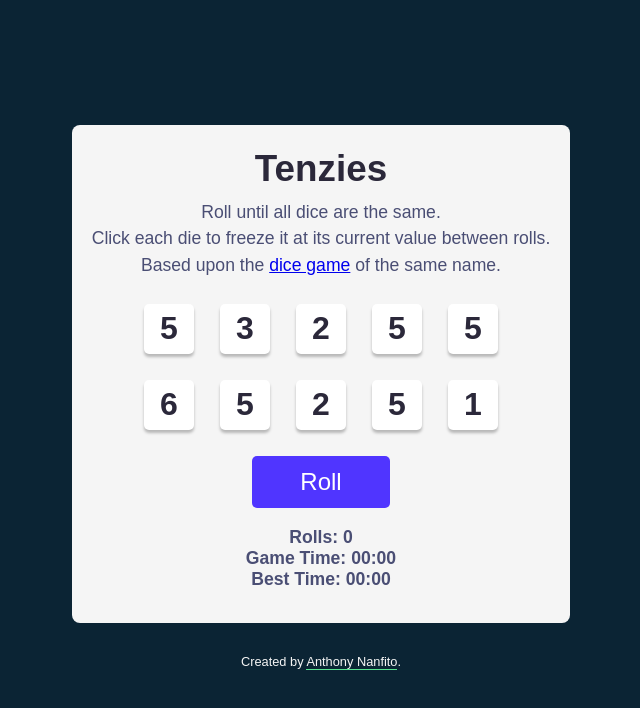
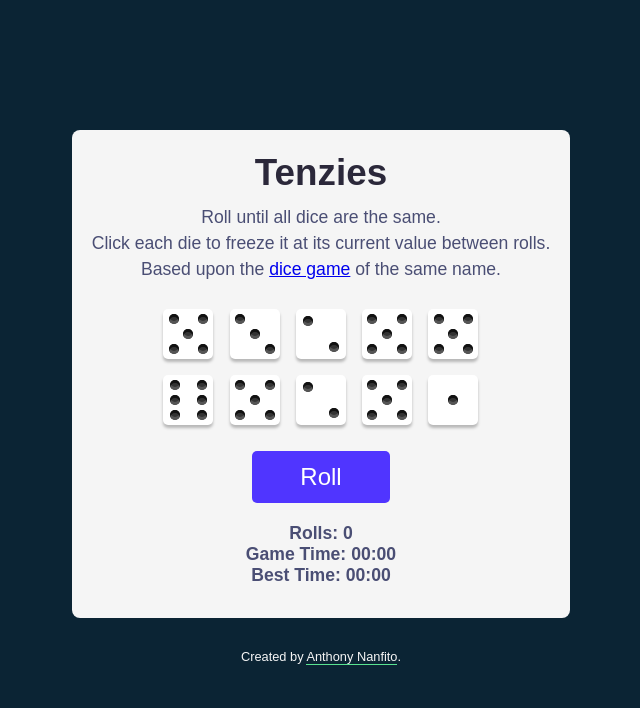
Before and after one commit to ananfito/tenzies-clone, a React (Vite) app: page / in a window 1280 px wide. Shown: the top 708 px of the page, without its empty margins (319-959 px from the left). Built offline with nearby package versions, Linux system fonts and the light colour scheme.

Commit message:
add styling for dice dots

```diff
--- a/src/App.css
+++ b/src/App.css
@@ -1,4 +1,3 @@
-
 /* BASE STYLING */
 
 .container {
@@ -30,25 +29,59 @@
   display: grid;
   grid-template-columns: repeat(5, 1fr);
   grid-template-rows: repeat(2, auto);
-  gap: 2em;
+  gap: 1.25em;
   margin: 2em 0;
 }
 
 .die-face {
   box-shadow: 0px 3px 3px 0px rgba(0, 0, 0, 0.25);
-  padding: .25em;
-  width: 35px;
-  height: 35px;
+  padding: .20em;
+  width: 45px;
+  height: 45px;
   border-radius: 5px;
-  display: flex;
-  justify-content: center;
-  align-items: center;
   cursor: pointer;
+  display: grid;
+  grid-template-areas:
+      "a . c"
+      "e g f"
+      "d . b";
+  flex: 0 0 auto;
 }
 
-.die-num {
-  font-size: 1.4rem;
-  font-weight: bold;
+.pip {
+  display: block;
+  align-self: center;
+  justify-self: center;
+  width: 8px;
+  height: 8px;
+  border-radius: 50%;
+  margin: 0;
+  background-color: #333;
+  box-shadow: inset 0 3px #111, inset 0 -3px #555;
+}
+
+.pip:nth-child(2) {
+  grid-area: b;
+}
+
+.pip:nth-child(3) {
+  grid-area: c;
+}
+
+.pip:nth-child(4) {
+  grid-area: d;
+}
+
+.pip:nth-child(5) {
+  grid-area: e;
+}
+
+.pip:nth-child(6) {
+  grid-area: f;
+}
+
+.pip:nth-child(odd):last-child {
+grid-area: g;
 }
 
 .is-held {
@@ -84,13 +117,13 @@
     height: 50px;
   }
 
-  .die-num {
-    font-size: 2rem;
+  .pip {
+    width: 10px;
+    height: 10px;
   }
 
   .roll-btn {
     font-size: 1.5rem;
     padding: .5em 2em;
   }
-
 }
--- a/src/Die.jsx
+++ b/src/Die.jsx
@@ -6,9 +6,67 @@ export default function Die(props) {
     backgroundColor: props.isHeld ? '#59E391' : 'white'
   }
 
+  let dieFace
+  switch (value) {
+    case 1:
+      dieFace = (
+        <div className='die-face' style={styles} onClick={holdDie}>
+            <span className="pip"></span>
+        </div>
+      )
+      break;
+    case 2:
+      dieFace = (
+        <div className='die-face' style={styles} onClick={holdDie}>
+            <span className="pip"></span>
+            <span className="pip"></span>
+        </div>
+      )
+      break;
+    case 3:
+    dieFace = (
+      <div className='die-face' style={styles} onClick={holdDie}>
+          <span className="pip"></span>
+          <span className="pip"></span>
+          <span className="pip"></span>
+      </div>
+    )
+    break;
+    case 4:
+      dieFace = (
+        <div className='die-face' style={styles} onClick={holdDie}>
+            <span className="pip"></span>
+            <span className="pip"></span>
+            <span className="pip"></span>
+            <span className="pip"></span>
+        </div>
+      )
+      break;
+    case 5:
+      dieFace = (
+        <div className='die-face' style={styles} onClick={holdDie}>
+            <span className="pip"></span>
+            <span className="pip"></span>
+            <span className="pip"></span>
+            <span className="pip"></span>
+            <span className="pip"></span>
+        </div>
+      )
+      break;
+    case 6:
+      dieFace = (
+        <div className='die-face' style={styles} onClick={holdDie}>
+            <span className="pip"></span>
+            <span className="pip"></span>
+            <span className="pip"></span>
+            <span className="pip"></span>
+            <span className="pip"></span>
+            <span className="pip"></span>
+        </div>
+      )
+  }
+
   return (
-    <div className='die-face' style={styles} onClick={holdDie}>
-        <h2 className='die-num'>{value}</h2>
-    </div>
+    <div>{dieFace}</div>
   )
 }
```
